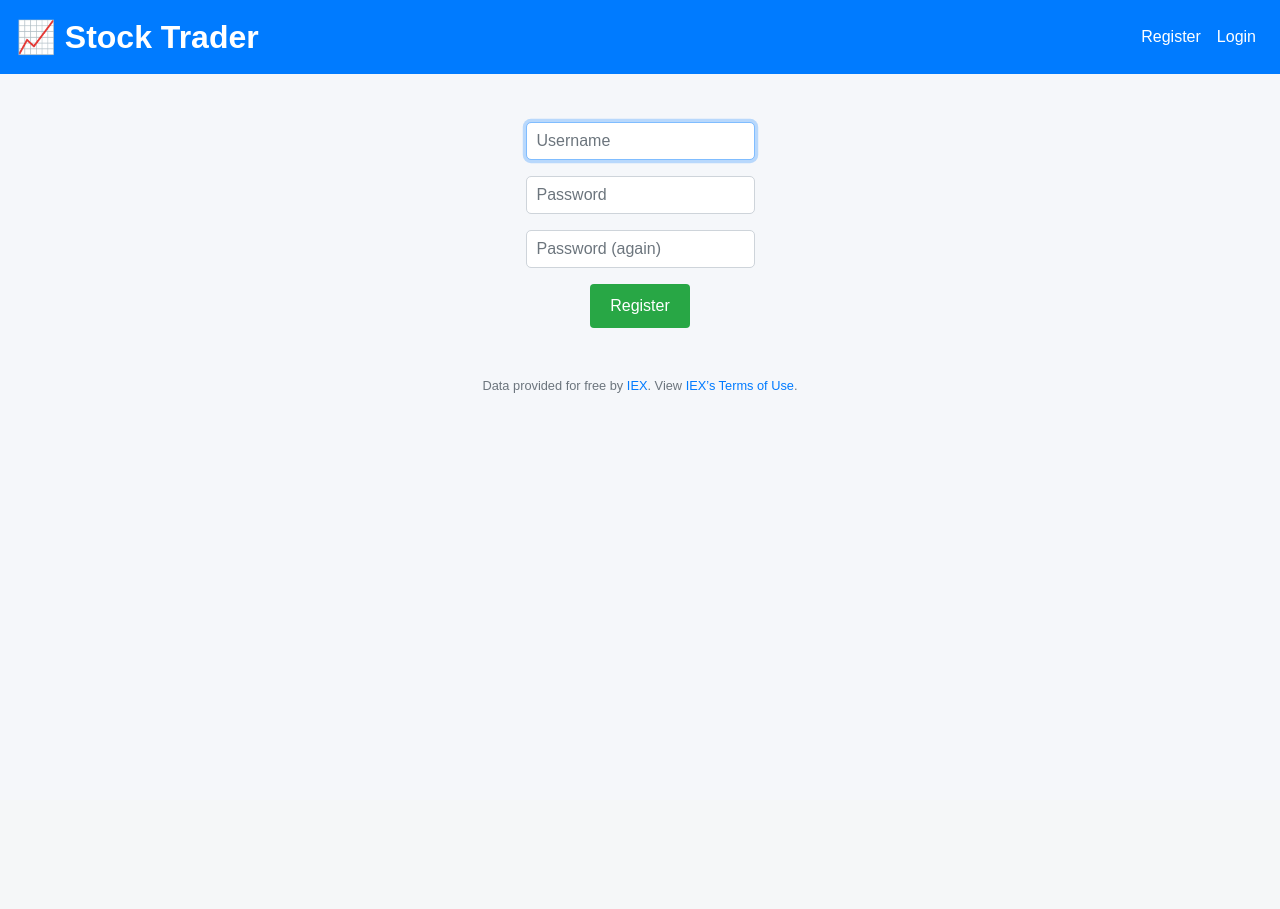
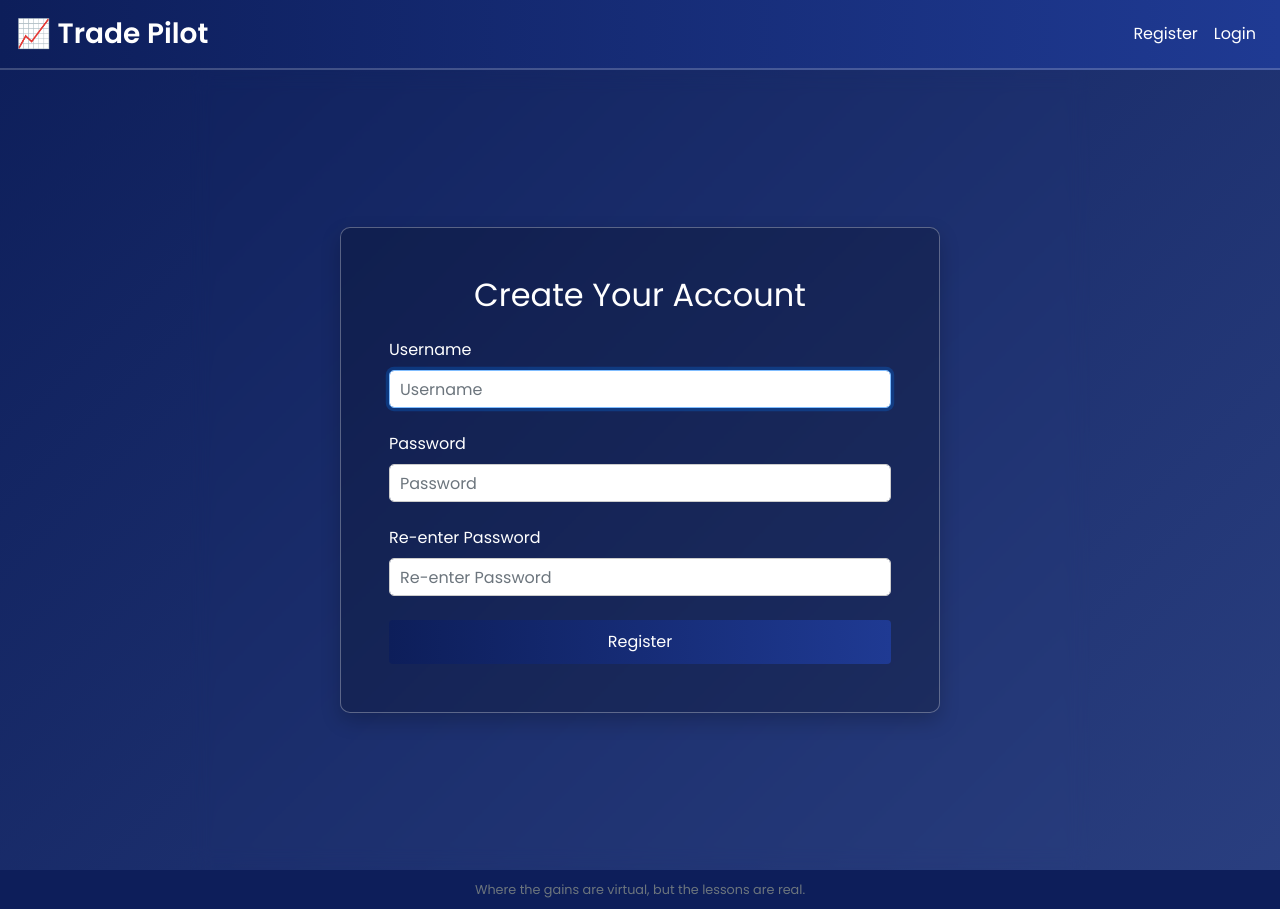
Before and after one commit to vniharika35/Trading_Practice_App, a Flask app: page /register in a window 1280 px wide. Before the commit the page ends 393 px from the top, so only its background shows below. Run offline with Flask 3, Linux system fonts and the light colour scheme; parts of the project's set-up code (start-up, migrations or seed data) failed here and were passed over; some libraries are stand-ins or nearby versions.

Commit message:
My ui changes

```diff
--- a/static/styles.css
+++ b/static/styles.css
@@ -1,146 +1,172 @@
-nav .navbar-brand {
-    /* size for brand */
-    font-size: xx-large;
-}
-
-/* colors for brand */
-nav .navbar-brand .blue {
-    color: #537fbe;
-}
-
-nav .navbar-brand .red {
-    color: #ea433b;
-}
-
-nav .navbar-brand .yellow {
-    color: #f5b82e;
-}
-
-nav .navbar-brand .green {
-    color: #2e944b;
-}
-
-main .form-control {
-    /* center form controls */
-    display: inline-block;
-
-    /* override Bootstrap's 100% width for form controls */
-    width: auto;
-}
-
-main {
-    /* scroll horizontally as needed */
-    overflow-x: auto;
-
-    /* center contents */
-    text-align: center;
-}
-
-main img {
-    /* constrain images on small screens */
-    max-width: 100%;
-}
-
-main table {
-    /* left-align contents */
-    text-align: left;
-}
-
-main tfoot {
-    /* boldface tables' footers */
-    font-weight: bold;
-}
-
-/* Below portion added */
+/* Updated styles.css – Modern theme with #0d1e5a and gradients */
 
 /* Import Google Font */
 @import url('https://fonts.googleapis.com/css2?family=Poppins:wght@300;400;600&display=swap');
 
 body {
     font-family: 'Poppins', sans-serif;
-    background-color: #f5f7fa;
-    color: #333;
+    background: linear-gradient(135deg, #0d1e5a, #2a3f80);
+    color: #ffffff;
+    margin: 0;
+    padding: 0;
 }
 
+/* Navigation Bar */
 .navbar {
-    background-color: #007bff !important;
+    background: linear-gradient(90deg, #0d1e5a, #1f3a93);
+    border-bottom: 2px solid rgba(255, 255, 255, 0.2);
 }
-
 .navbar-brand {
-    font-weight: bold;
-    color: white !important;
+    font-size: 1.75rem;
+    font-weight: 600;
+    color: #ffffff !important;
 }
-
-.navbar-nav .nav-item .nav-link {
-    color: white !important;
+.navbar-nav .nav-link {
+    color: #ffffff !important;
     font-weight: 500;
-    transition: 0.3s;
+    transition: color 0.3s ease;
 }
-
-.navbar-nav .nav-item .nav-link:hover {
+.navbar-nav .nav-link:hover {
     color: #ffcc00 !important;
 }
 
+/* Containers and Main Content (for normal pages) */
 .container {
     max-width: 900px;
     margin: auto;
-    padding-top: 20px;
+    padding: 20px;
+}
+main {
+    background: #ffffff;
+    color: #333333;
+    border-radius: 8px;
+    padding: 30px;
+    box-shadow: 0 4px 8px rgba(0, 0, 0, 0.1);
+    margin-bottom: 20px;
 }
 
-/* Enhance Buttons */
+/* Form Controls */
+.form-control {
+    display: inline-block;
+    width: 100%;
+    border-radius: 5px;
+    padding: 10px;
+    border: 1px solid #ccc;
+}
+
+/* Buttons */
 .btn-primary {
-    background-color: #28a745 !important;
+    background: linear-gradient(90deg, #0d1e5a, #1f3a93);
     border: none;
     padding: 10px 20px;
     font-size: 16px;
-    transition: 0.3s;
+    transition: background 0.3s ease, transform 0.2s ease;
+    color: #ffffff;
+}
+.btn-primary:hover {
+    background: linear-gradient(90deg, #1f3a93, #0d1e5a);
+}
+.btn-success {
+    background: linear-gradient(90deg, #0d1e5a, #1f3a93);
+    border: none;
+    padding: 10px 20px;
+    font-size: 16px;
+    transition: background 0.3s ease, transform 0.2s ease;
+    color: #ffffff;
+}
+.btn-success:hover {
+    background: linear-gradient(90deg, #1f3a93, #0d1e5a);
+    transform: translateY(-2px);
+}
+.btn-warning {
+    background: #ffc107 !important;
+    color: #333333 !important;
+    border: none;
+}
+.btn-warning:hover {
+    background: #e0a800 !important;
 }
 
-.btn-primary:hover {
-    background-color: #218838 !important;
+/* Tables */
+.table {
+    background: #ffffff;
+    border-radius: 8px;
+    box-shadow: 0px 0px 10px rgba(0, 0, 0, 0.1);
+    color: #333333;
 }
-
-/* Improve Table Design */
-.table {
-    background: white;
-    border-radius: 10px;
-    box-shadow: 0px 0px 10px rgba(0, 0, 0, 0.1);
+.table-striped tbody tr:nth-of-type(odd) {
+    background-color: #f8f9fa;
 }
-
-/*.table thead {
-    background: #007bff;
-    color: white;
-    text-transform: uppercase;
-}*/
-
 table thead {
     position: sticky;
-    top: 0;  /* Stick at the top of the container */
+    top: 0;
     z-index: 2;
-    background-color: #007bff !important; /* Solid blue background */
-    display: table-header-group; /* Ensure correct table header behavior */
+    background-color: #0d1e5a;
 }
-
 table thead th {
-    background-color: inherit;
-    color: #fff !important;
+    color: #ffffff !important;
     font-weight: 600;
 }
 
-.table tbody tr:hover {
-    background: #f1f1f1;
+/* Alerts */
+.alert {
+    border-radius: 5px;
+    font-weight: 500;
 }
 
-/* Form Styling */
-.form-control {
-    border-radius: 5px;
+/* Footer */
+footer {
+    font-size: 0.9rem;
     padding: 10px;
+    background: #0d1e5a;
+    color: #ffffff;
+    text-align: center;
 }
 
-.navbar.sticky-top {
-    z-index: 2000 !important;
+/* Images */
+img {
+    max-width: 100%;
+    height: auto;
 }
 
+/* Responsive Adjustments */
+@media (max-width: 768px) {
+    main {
+        padding: 15px;
+    }
+}
 
+/* ===================== Glassmorphic styles for login/register ===================== */
 
-/* added portion till here */
+/* Fullscreen translucent overlay covering entire viewport */
+.fullscreen-translucent {
+    width: 100%;
+    height: 100vh; /* full viewport height */
+    backdrop-filter: blur(10px);
+    -webkit-backdrop-filter: blur(10px);
+    display: flex;
+    justify-content: center;
+    align-items: center;
+}
+
+/* Glass-card for the form - larger & more spacious */
+.glass-card {
+    background: rgba(0, 0, 0, 0.2);
+    border: 1px solid rgba(255, 255, 255, 0.3);
+    border-radius: 10px;
+    padding: 3rem;
+    width: 90%;
+    max-width: 600px;
+    color: #fff;
+    box-shadow: 0 8px 20px rgba(0, 0, 0, 0.2);
+}
+
+/* Form group alignment in the glass card */
+.glass-card .form-group {
+    margin-bottom: 1.5rem;
+}
+.glass-card .form-group label {
+    display: block;
+    margin-bottom: 0.5rem;
+    font-weight: 500;
+}
--- a/templates/layout.html
+++ b/templates/layout.html
@@ -1,34 +1,23 @@
 <!DOCTYPE html>
 <html lang="en">
   <head>
-        <!-- Required meta tags -->
     <meta charset="utf-8">
     <meta name="viewport" content="width=device-width, initial-scale=1, shrink-to-fit=no">
-
-        <!-- Bootstrap CSS from CDN -->
+    <!-- Bootstrap CSS -->
     <link href="https://maxcdn.bootstrapcdn.com/bootstrap/4.1.3/css/bootstrap.min.css" rel="stylesheet">
-
-        <!-- Favicon -->
-        <link href="{{ url_for('static', filename='favicon.ico') }}" rel="icon">
-
     <!-- Custom styles -->
     <link href="{{ url_for('static', filename='styles.css') }}" rel="stylesheet">
-
-        <!-- JavaScript libraries from CDN -->
+    <!-- jQuery and Bootstrap JS -->
     <script src="https://code.jquery.com/jquery-3.3.1.min.js"></script>
     <script src="https://cdnjs.cloudflare.com/ajax/libs/popper.js/1.14.3/umd/popper.min.js"></script>
     <script src="https://maxcdn.bootstrapcdn.com/bootstrap/4.1.3/js/bootstrap.min.js"></script>
-        <!-- Remove duplicate jQuery reference if not needed -->
-
-        <title>{% block title %}Stock Finance{% endblock %}</title>
+    <title>{% block title %}Trade Pilot{% endblock %}</title>
   </head>
   <body>
     <script type="text/javascript" src="{{ url_for('static', filename='tableUpdate.js') }}"></script>
-
-        {% if config.NAVIGATION_STYLE == 'top' %}
-        <!-- Top Navigation Bar -->
-        <nav class="navbar navbar-expand-md navbar-dark bg-primary sticky-top">
-          <a class="navbar-brand" href="/">📈 Stock Trader</a>
+    <nav class="navbar navbar-expand-md sticky-top">
+      <!-- Renamed the brand to Trade Pilot -->
+      <a class="navbar-brand" href="/">📈 Trade Pilot</a>
       <button class="navbar-toggler" data-toggle="collapse" data-target="#navbar">
           <span class="navbar-toggler-icon"></span>
       </button>
@@ -41,7 +30,7 @@
                   <li class="nav-item"><a class="nav-link" href="/history">📜 History</a></li>
               </ul>
               <ul class="navbar-nav ml-auto">
-                      <li class="nav-item"><a class="nav-link btn btn-warning text-dark" href="/logout">Logout</a></li>
+                  <li class="nav-item"><a class="nav-link btn btn-warning" href="/logout">Logout</a></li>
               </ul>
           {% else %}
               <ul class="navbar-nav ml-auto">
@@ -51,26 +40,6 @@
           {% endif %}
       </div>
     </nav>
-        {% else %}
-        <!-- Sidebar Navigation (Placeholder) -->
-        <div class="sidebar" style="background:#007bff; padding:20px; color:white;">
-          <h3>Sidebar Navigation</h3>
-          {% if session.user_id %}
-              <ul class="list-unstyled">
-                  <li><a href="/quote" style="color:white;">📊 Quote</a></li>
-                  <li><a href="/buy" style="color:white;">💵 Buy</a></li>
-                  <li><a href="/sell" style="color:white;">💰 Sell</a></li>
-                  <li><a href="/history" style="color:white;">📜 History</a></li>
-              </ul>
-              <a class="btn btn-warning text-dark" href="/logout">Logout</a>
-          {% else %}
-              <ul class="list-unstyled">
-                  <li><a href="/register" style="color:white;">Register</a></li>
-                  <li><a href="/login" style="color:white;">Login</a></li>
-              </ul>
-          {% endif %}
-        </div>
-        {% endif %}
 
     {% if get_flashed_messages(with_categories=true) %}
       <header>
@@ -78,21 +47,13 @@
           {% if messages %}
             {% for category, message in messages %}
               {% if category == "buy" %}
-                        <div class="alert alert-success border text-center" role="alert">
-                          {{ message }}
-                        </div>
+                <div class="alert alert-success text-center" role="alert">{{ message }}</div>
               {% elif category == "sell" %}
-                        <div class="alert alert-dark border text-center" role="alert">
-                          {{ message }}
-                        </div>
+                <div class="alert alert-dark text-center" role="alert">{{ message }}</div>
               {% elif category == "login" %}
-                        <div class="alert alert-primary border text-center" role="alert">
-                          {{ message }}
-                        </div>
+                <div class="alert alert-primary text-center" role="alert">{{ message }}</div>
               {% else %}
-                        <div class="alert alert-warning border text-center" role="alert">
-                          {{ message }}
-                        </div>
+                <div class="alert alert-warning text-center" role="alert">{{ message }}</div>
               {% endif %}
             {% endfor %}
           {% endif %}
@@ -100,13 +61,13 @@
       </header>
     {% endif %}
 
-        <main class="container-fluid p-5">
+    <!-- Default white container for normal pages -->
+    <main class="container p-5">
       {% block main %}{% endblock %}
-            <script src="{{ url_for('static', filename='alert.js') }}"></script>
     </main>
 
     <footer class="small text-center text-muted">
-            Data provided for free by <a href="https://iextrading.com/developer">IEX</a>. View <a href="https://iextrading.com/api-exhibit-a/">IEX’s Terms of Use</a>.
+      Where the gains are virtual, but the lessons are real.
     </footer>
   </body>
 </html>
--- a/templates/quoted.html
+++ b/templates/quoted.html
@@ -1,9 +1,11 @@
 {% extends "layout.html" %}
 
 {% block title %}
-    Quoted
+Quoted
 {% endblock %}
 
 {% block main %}
-      A share of {{quote.name}} ({{quote.symbol}}) costs {{quote.price}}.
+<div class="p-4 shadow-sm border rounded bg-white">
+    <p>A share of <strong>{{ quote.name }}</strong> ({{ quote.symbol }}) costs <strong>{{ quote.price }}</strong>.</p>
+</div>
 {% endblock %}
--- a/templates/register.html
+++ b/templates/register.html
@@ -5,16 +5,52 @@
 {% endblock %}
 
 {% block main %}
+<style>
+  main.container {
+    background: transparent !important;
+    padding: 0 !important;
+    box-shadow: none !important;
+  }
+</style>
+
+<div class="fullscreen-translucent">
+  <div class="glass-card">
+    <h2 class="text-center mb-4">Create Your Account</h2>
     <form action="/register" method="post">
       <div class="form-group">
-            <input autocomplete="off" autofocus class="form-control" name="username" placeholder="Username" type="text">
+        <label for="username">Username</label>
+        <input
+          id="username"
+          autocomplete="off"
+          autofocus
+          class="form-control"
+          name="username"
+          placeholder="Username"
+          type="text"
+        >
       </div>
       <div class="form-group">
-            <input class="form-control" name="password" placeholder="Password" type="password">
+        <label for="password">Password</label>
+        <input
+          id="password"
+          class="form-control"
+          name="password"
+          placeholder="Password"
+          type="password"
+        >
       </div>
       <div class="form-group">
-            <input class="form-control" name="passwordAgain" placeholder="Password (again)" type="password">
+        <label for="passwordAgain">Re-enter Password</label>
+        <input
+          id="passwordAgain"
+          class="form-control"
+          name="passwordAgain"
+          placeholder="Re-enter Password"
+          type="password"
+        >
       </div>
-        <button class="btn btn-primary" type="submit">Register</button>
+      <button class="btn btn-primary btn-block" type="submit">Register</button>
     </form>
+  </div>
+</div>
 {% endblock %}
```
Also changed, not shown: templates/buy.html (+6 -11 lines), templates/history.html (+4 -4 lines), templates/index.html (+3 -7 lines), templates/login.html (+34 -8 lines), templates/quote.html (+5 -9 lines), templates/sell.html (+3 -4 lines). Lines whose indentation alone changed are shown as unchanged.
